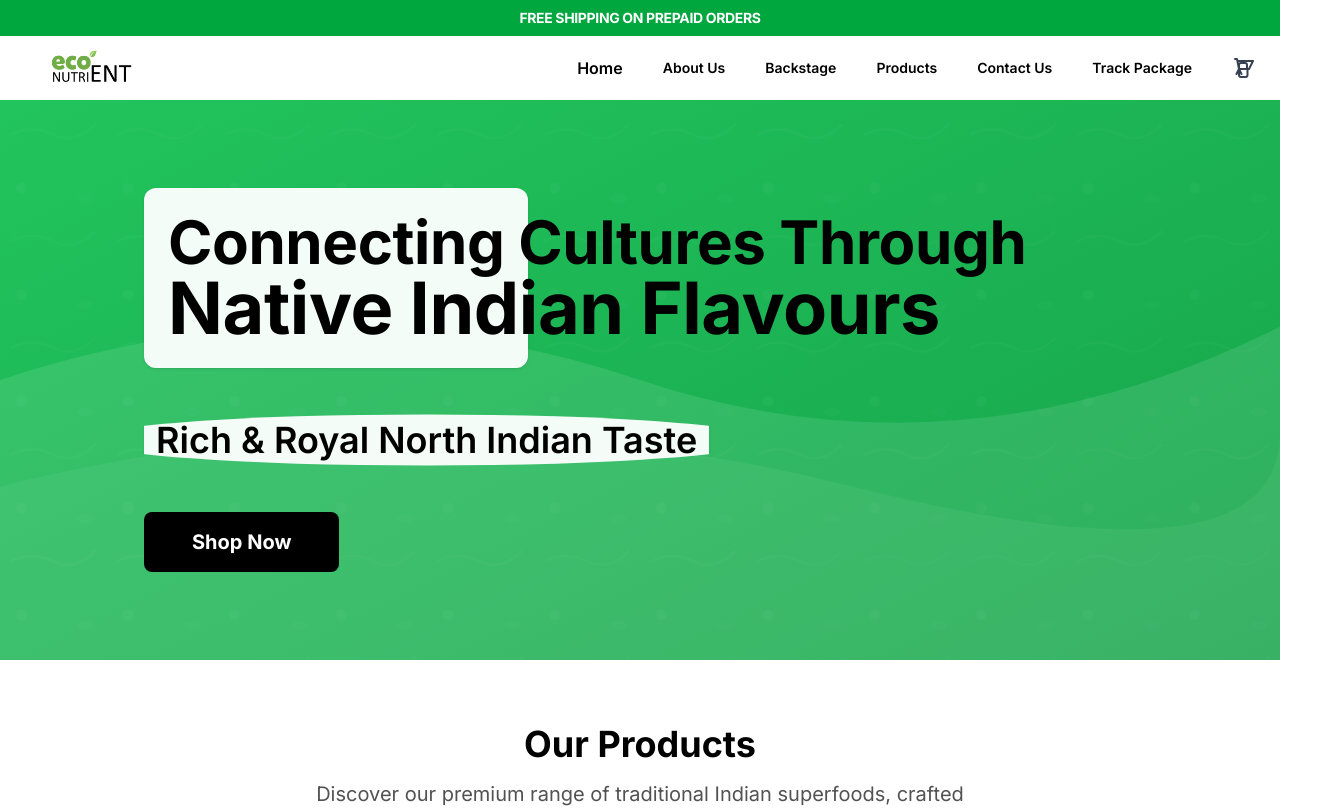
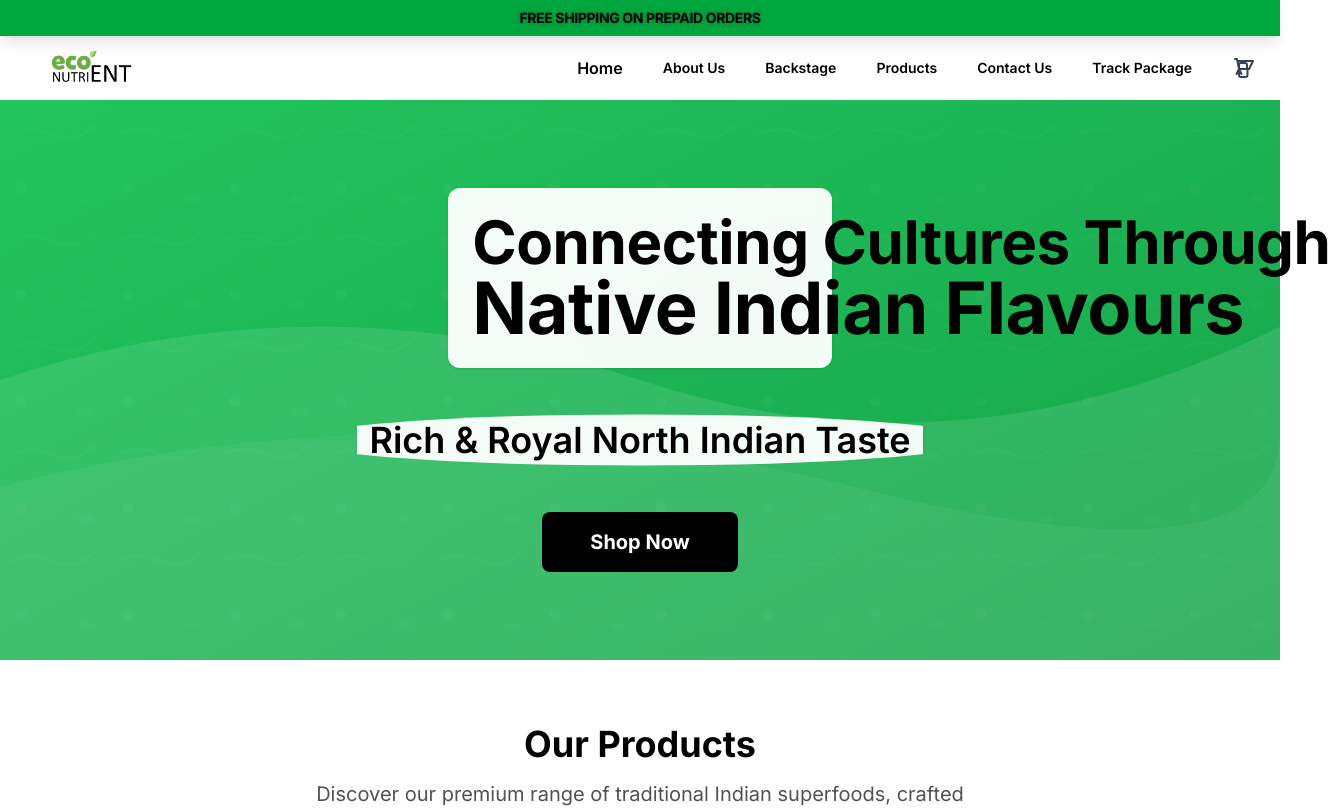
Before and after one commit to aadityasai37/ecoNutrient-LLP, a Next.js app: page / in a window 1280 px wide. Shown: the top 808 px of the page, 1331 px wide, since content can reach past the window. Built offline with nearby package versions, Linux system fonts and the light colour scheme.

Commit message:
Fix top banner: black font with glow effect. Center-align hero content with load transition. Slow rotating texts to 8s cycle with unique display.

```diff
--- a/src/components/Hero.tsx
+++ b/src/components/Hero.tsx
@@ -11,6 +11,11 @@ const Hero = () => {
 
   const [currentTextIndex, setCurrentTextIndex] = useState(0);
   const [isPaused, setIsPaused] = useState(false);
+  const [isVisible, setIsVisible] = useState(false);
+
+  useEffect(() => {
+    setIsVisible(true);
+  }, []);
 
   useEffect(() => {
     if (isPaused) return;
@@ -18,7 +23,7 @@ const Hero = () => {
       setCurrentTextIndex((prevIndex) =>
         prevIndex === rotatingTexts.length - 1 ? 0 : prevIndex + 1
       );
-    }, 6000); // Even slower rotation
+    }, 8000); // Slower rotation
 
     return () => clearInterval(interval);
   }, [rotatingTexts.length, isPaused]);
@@ -36,15 +41,15 @@ const Hero = () => {
       }}
       aria-label="Hero section"
     >
-      <div className="relative z-10 max-w-5xl w-full flex flex-col items-start justify-center pl-4">
-        <div className="bg-white/95 backdrop-blur-md rounded-[12px] p-4 sm:p-6 max-w-[38ch] mb-8 shadow-sm animate-fade-in-up">
-          <h1 className="font-fraunces font-bold tracking-tight text-black text-left">
+      <div className={`relative z-10 max-w-5xl w-full flex flex-col items-center justify-center transition-all duration-1000 ease-out ${isVisible ? 'opacity-100 translate-y-0' : 'opacity-0 translate-y-10'}`}>
+        <div className="bg-white/95 backdrop-blur-md rounded-[12px] p-4 sm:p-6 max-w-[38ch] mb-8 shadow-sm">
+          <h1 className="font-fraunces font-bold tracking-tight text-black text-center">
             <span className="text-3xl sm:text-4xl md:text-5xl lg:text-6xl block whitespace-nowrap">Connecting Cultures Through</span>
             <span className="text-4xl sm:text-5xl md:text-6xl lg:text-7xl block whitespace-nowrap">Native Indian Flavours</span>
           </h1>
         </div>
 
-        <div className="h-20 flex items-center justify-start mb-8 animate-fade-in-up">
+        <div className="h-20 flex items-center justify-center mb-8">
           <div
             className="bg-white/95 backdrop-blur-sm rounded-[10px] p-3 shadow-sm clip-path-blob"
             style={{ clipPath: "ellipse(60% 40% at 50% 50%)" }}
@@ -66,7 +71,7 @@ const Hero = () => {
             const shopSection = document.getElementById('products');
             shopSection?.scrollIntoView({ behavior: 'smooth' });
           }}
-          className="px-12 py-4 rounded-lg bg-black text-white text-xl font-bold hover:bg-gray-800 hover:scale-110 hover:shadow-2xl active:scale-95 active:shadow-lg transition-all duration-300 focus-visible:ring-2 ring-brand ring-offset-2 animate-fade-in-up"
+          className="px-12 py-4 rounded-lg bg-black text-white text-xl font-bold hover:bg-gray-800 hover:scale-110 hover:shadow-2xl active:scale-95 active:shadow-lg transition-all duration-300 focus-visible:ring-2 ring-brand ring-offset-2"
           aria-label="Shop now"
         >
           Shop Now
--- a/src/components/TopBlackBanner.tsx
+++ b/src/components/TopBlackBanner.tsx
@@ -2,7 +2,8 @@
 export default function TopBlackBanner() {
   return (
     <div
-      className="w-full h-9 bg-green-600 text-white font-bold text-sm tracking-tight px-4 flex items-center justify-center sticky top-0 z-50 animate-flicker"
+      className="w-full h-9 bg-green-600 text-black font-bold text-sm tracking-tight px-4 flex items-center justify-center sticky top-0 z-50 animate-flicker shadow-lg"
+      style={{ textShadow: "0 0 5px rgba(0,0,0,0.3)" }}
       role="status"
       aria-live="polite"
     >
```
